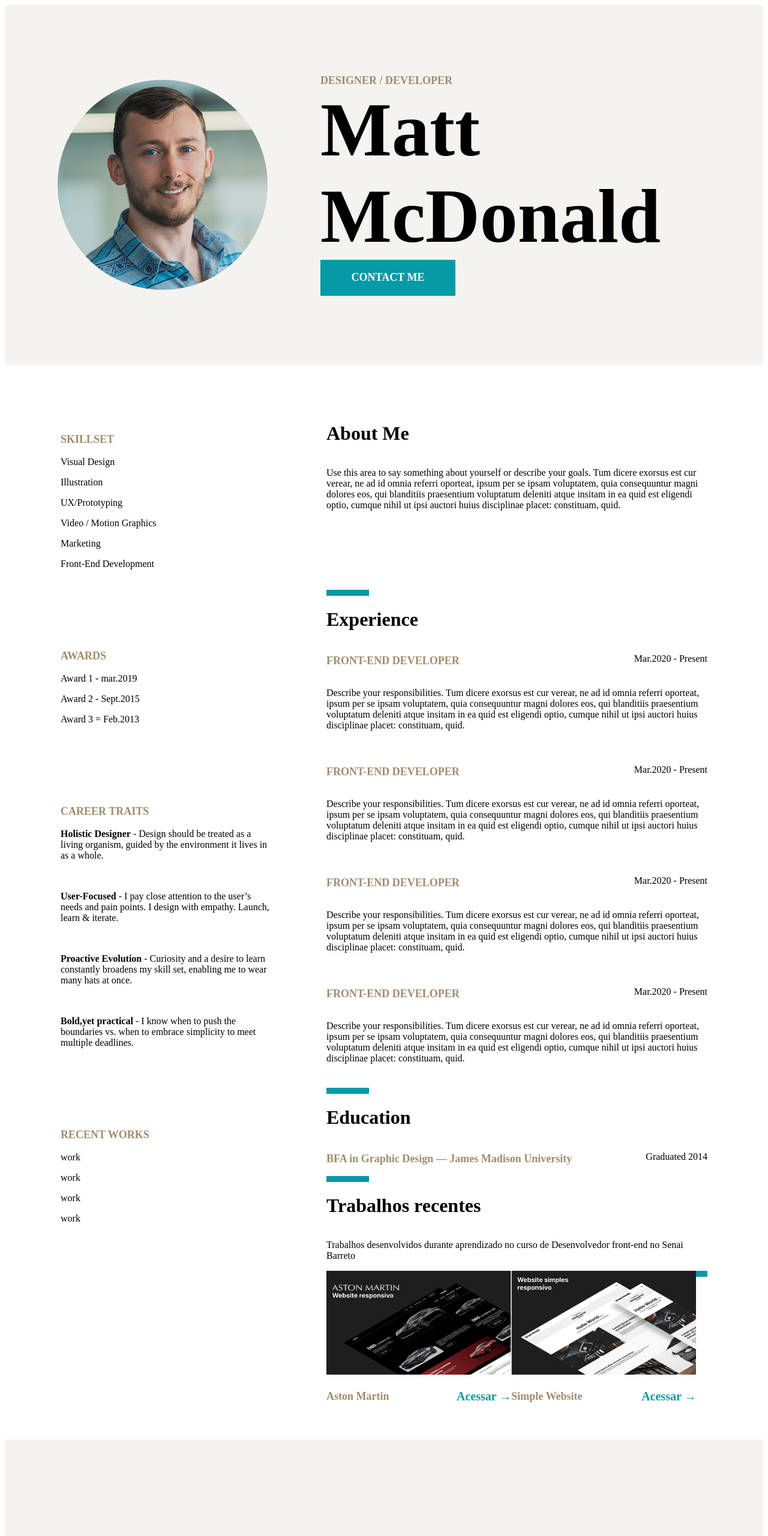
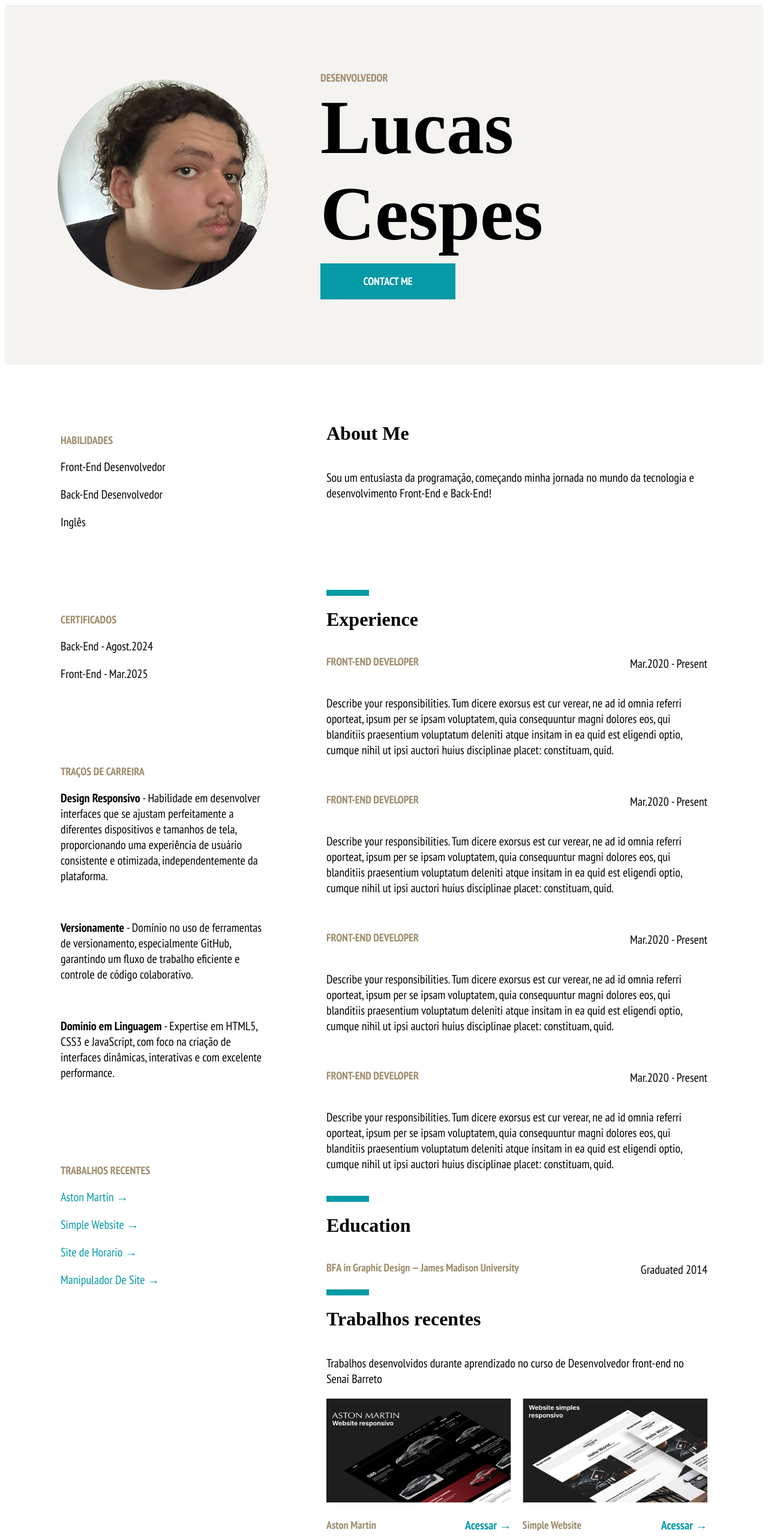
Before and after one commit to LuraKamuRa/lucas-cespes, a plain HTML site: page index.html in a window 1280 px wide. Shown: the top 2560 px of the page at 60% size. Drawn offline with Linux system fonts and the light colour scheme; a web font is replaced by a local one.

Commit message:
Finalização do css

```diff
--- a/index.html
+++ b/index.html
@@ -4,14 +4,28 @@
     <meta charset="UTF-8">
     <meta name="viewport" content="width=device-width, initial-scale=1.0">
     <link rel="stylesheet" href="./style.css">
-    <title>Document</title>
+    <title>Lucas Cespes</title>
 </head>
 <body>
-    <div class="header">
-        <img src="./img/Rectangle.png" alt="">
+
+    <!-- FONTE -->
+    <link rel="preconnect" href="https://fonts.googleapis.com">
+    <link rel="preconnect" href="https://fonts.gstatic.com" crossorigin>
+    <link href="https://fonts.googleapis.com/css2?family=PT+Sans+Narrow:wght@400;700&family=Playfair+Display:ital,wght@0,400..900;1,400..900&display=swap" rel="stylesheet">
+
+
+    <link rel="preconnect" href="https://fonts.googleapis.com">
+    <link rel="preconnect" href="https://fonts.gstatic.com" crossorigin>
+    <link href="https://fonts.googleapis.com/css2?family=PT+Sans+Narrow:wght@400;700&family=Playfair+Display:ital,wght@0,400..900;1,400..900&display=swap" rel="stylesheet">
+    <!-- FONTE -->
+
+
+
+<div class="header">
+        <img src="./img/Perfil.png" alt="">
         <div class="conteudo-header">
-            <p>DESIGNER / DEVELOPER</p>
-            <h1>Matt McDonald</h1>
+            <p>DESENVOLVEDOR</p>
+            <h1>Lucas Cespes </h1>
             <div class="contato-button">
                 <P><a href="#">CONTACT ME</a></P>
             </div>
@@ -21,42 +35,36 @@
 
         <div class="coluna1">
             <div class="skillset">
-                <h3>SKILLSET</h3>
-                <p>Visual Design</p>
-                <p>Illustration</p>
-                <p>UX/Prototyping</p>
-                <p>Video / Motion Graphics</p>
-                <p>Marketing</p>
-                <p>Front-End Development</p>
+                <h3>HABILIDADES</h3>
+                <p>Front-End Desenvolvedor</p>
+                <p>Back-End Desenvolvedor</p>
+                <p>Inglês</p>
             </div>
             <div class="awards">
-                <h3>AWARDS</h3>
-                <p>Award 1 - mar.2019</p>
-                <p>Award 2 - Sept.2015</p>
-                <p>Award 3 = Feb.2013</p>
+                <h3>CERTIFICADOS</h3>
+                <p>Back-End - Agost.2024</p>
+                <p>Front-End - Mar.2025</p>
             </div>
             <div class="carrer">
-                <h3>CAREER TRAITS</h3>
-                <p><b>Holistic Designer</b> - Design should be treated as a living organism, guided by the environment it lives in as a whole.</p>
+                <h3>TRAÇOS DE CARREIRA</h3>
+                <p><b>Design Responsivo</b> - Habilidade em desenvolver interfaces que se ajustam perfeitamente a diferentes dispositivos e tamanhos de tela, proporcionando uma experiência de usuário consistente e otimizada, independentemente da plataforma.</p>
                 <br>
-                <p><b>User-Focused</b> - I pay close attention to the user’s needs and pain points. I design with empathy. Launch, learn & iterate.</p>
+                <p><b>Versionamente</b> - Domínio no uso de ferramentas de versionamento, especialmente GitHub, garantindo um fluxo de trabalho eficiente e controle de código colaborativo.</p>
                 <br>
-                <p><b>Proactive Evolution</b> - Curiosity and a desire to learn constantly broadens my skill set, enabling me to wear many hats at once.</p>
-                <br>
-                <p><b>Bold,yet practical</b> - I know when to push the boundaries vs. when to embrace simplicity to meet multiple deadlines.</p>
+                <p><b>Dominio em Linguagem</b> -  Expertise em HTML5, CSS3 e JavaScript, com foco na criação de interfaces dinâmicas, interativas e com excelente performance.</p>
             </div>
             <div class="recent">
-                <h3>RECENT WORKS</h3>
-                <p><a href="#">work</a></p>
-                <p><a href="#">work</a></p>
-                <p><a href="#">work</a></p>
-                <p><a href="#">work</a></p>
+                <h3>TRABALHOS RECENTES</h3>
+                <p><a href="https://lurakamura.github.io/Aston-Martine/" target="_blank">Aston Martin →</a></p>
+                <p><a href="https://lurakamura.github.io/simple-website/" target="_blank">Simple Website →</a></p>
+                <p><a href="https://lurakamura.github.io/site-de-horario-simples/" target="_blank">Site de Horario →</a></p>
+                <p><a href="https://lurakamura.github.io/Manipulador-de-site/" target="_blank">Manipulador De Site →</a></p>
             </div>
         </div>
         <div class="coluna2">
             <div class="sobre">
                 <h1>About Me</h1>
-                <p>Use this area to say something about yourself or describe your goals.  Tum dicere exorsus est cur verear, ne ad id omnia referri oporteat, ipsum per se ipsam voluptatem, quia consequuntur magni dolores eos, qui blanditiis praesentium voluptatum deleniti atque insitam in ea quid est eligendi optio, cumque nihil ut ipsi auctori huius disciplinae placet: constituam, quid.</p>
+                <p>Sou um entusiasta da programação, começando minha jornada no mundo da tecnologia e desenvolvimento Front-End e Back-End!</p>
 
             </div>
             <div class="quebra"></div>
@@ -107,8 +115,8 @@
 
                 </div>
             </div>
+            <div class="quebra"></div>
             <div class="recentes">
-                <div class="quebra"></div>
 
                 <h1>Trabalhos recentes</h1>
                 <p>Trabalhos desenvolvidos durante aprendizado no curso de Desenvolvedor front-end no Senai Barreto</p>
@@ -130,7 +138,6 @@
                         <a href="https://lurakamura.github.io/simple-website/"><p>Acessar →</p></a>
                     </div>
             </div>
-            <div class="quebra"></div>
 
             </div>
 
@@ -141,12 +148,12 @@
     </div>
     <div class="footer">
         <div class="info">
-            <h1>Get in touch!</h1>
-            <h2>youremail@email.com</h2>
-            <h2>(xx) xxxxx-xxxx</h2>
-            <a href="#"><img src="./img/facebook.svg" alt=""></a>
-            <a href="#"><img src="./img/instagram.svg" alt=""></a>
-            <a href="#"><img src="./img/linkedin.svg" alt=""></a>
+            <h1>Contate-Me!</h1>
+            <h2>cespespinna@email.com</h2>
+            <h2>(21) 96685-2124</h2>
+            <a href="https://github.com/LuraKamuRa" target="_blank"><img src="./img/github.png" alt="" id="true"></a>
+            <a href="#"><img src="./img/instagram.svg" alt="" id="true"></a>
+            <a href="#"><img src="./img/linkedin.svg" alt="" id="true"></a>
             <a href="#"><img src="./img/twitter.svg" alt=""></a>
 
 
--- a/style.css
+++ b/style.css
@@ -1,4 +1,48 @@
+/* FONTE */
+
+.pt-sans-narrow-regular {
+    font-family: "PT Sans Narrow", sans-serif;
+    font-weight: 400;
+    font-style: normal;
+  }
+
+.pt-sans-narrow-bold {
+    font-family: "PT Sans Narrow", sans-serif;
+    font-weight: 700;
+    font-style: normal;
+  }
+
+.pt-sans-narrow-regular {
+    font-family: "PT Sans Narrow", sans-serif;
+    font-weight: 400;
+    font-style: normal;
+  }
+
+.pt-sans-narrow-bold {
+    font-family: "PT Sans Narrow", sans-serif;
+    font-weight: 700;
+    font-style: normal;
+  }
+
+*{
+    font-family: "PT Sans Narrow";
+}
+
+
+/* FONTE */
+
+
+
+
+
+
+
+
+
 /* VARIAVEIS */
+
+
+
 
 :root{
     --primary: #0699A6;
@@ -43,8 +87,14 @@ a{
     height: 60px;
     text-align: center;
     align-content: center;
+    margin-top: 10px;
     background-color: var(--primary);
-
+}
+.contato-button a{
+    padding: 20px;
+}
+.recent a{
+    color: var(--primary);
 }
 .conteudo-header a{
     color: white;
@@ -61,7 +111,8 @@ a{
 .conteudo-header h1{
     margin: 0;
     font-size: 126px;
-
+    font-family: "";
+    font-weight: 900;
 }
 
 /* HEADER */
@@ -84,8 +135,17 @@ a{
     flex-direction: column;
     justify-content: space-between;
 }
+.coluna2 h1{
+    font-family: "";
+    font-weight: 900;
+}
+.coluna2 p{
+    font-size: 20px;
+}
 
-
+.coluna1 p{
+    font-size: 20px;
+}
 .skillset, .awards, .carrer, .correr{
     margin-bottom: 100px;
     width: inherit;
@@ -132,6 +192,7 @@ h3{
 .templates{
     display: flex;
     justify-content: space-between;
+
 }
 .links{
     display: flex;
@@ -157,6 +218,7 @@ h3{
     height: 547px;
     background-color: var(--background);
     align-content: center;
+
 }
 .info{
     width: 793px;
@@ -165,6 +227,10 @@ h3{
     align-content: center;
     margin: 0 auto;
 }
+h1, h2{
+    font-family: "";
+}
+
 
 .info h1{
     color: var(--text);
@@ -177,7 +243,7 @@ h3{
     font-size: 36px;
     margin: 0;
 }
-.info img{
+#true{
     margin-top: 16px;
     margin-right: 46px;
 }
@@ -213,12 +279,17 @@ h3{
         height: 280px;
     }
     .skillset, .awards, .carrer, .correr{
-
         margin-bottom: 20px;
-
     }
     .coluna1{
         margin: 20px 0 0 0;
+    }
+    .links{
+        display: flex;
+        justify-content: flex-start;
+    }
+    .links h3{
+        margin: 0 15px 0 0;
     }
     .coluna2{
         order: 1;
```
Also changed, not shown: img/Perfil.png (added), img/github.png (added).
